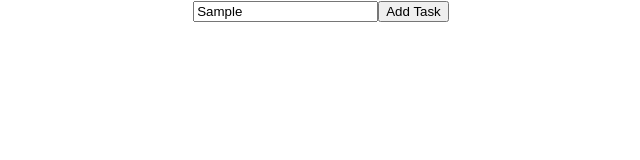
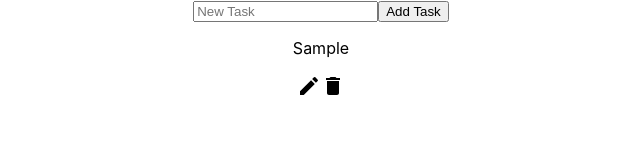
Before and after one commit to erisha/toDo_frontend, a React (Create React App) app: page / in a window 1280 px wide. Both pictures are taken after typing "Sample" into the empty fields and a click on the button "Add Task". Shown: the top 160 px of the page, without its empty margins (319-959 px from the left). Built offline with nearby package versions, Linux system fonts and the light colour scheme.

Commit message:
removed more unnecessary files. added icons to todo list. still working on form and fuctionality

```diff
--- a/package.json
+++ b/package.json
@@ -3,12 +3,17 @@
   "version": "0.1.0",
   "private": true,
   "dependencies": {
+    "@emotion/react": "^11.11.3",
+    "@emotion/styled": "^11.11.0",
+    "@mui/icons-material": "^5.15.9",
+    "@mui/material": "^5.15.9",
     "@testing-library/jest-dom": "^5.17.0",
     "@testing-library/react": "^13.4.0",
     "@testing-library/user-event": "^13.5.0",
     "react": "^18.2.0",
     "react-dom": "^18.2.0",
     "react-scripts": "5.0.1",
+    "uuid": "^9.0.1",
     "web-vitals": "^2.1.4"
   },
   "scripts": {
--- a/src/components/Todo.js
+++ b/src/components/Todo.js
@@ -1,7 +1,16 @@
 import React from 'react'
+import EditIcon from '@mui/icons-material/Edit';
+import DeleteIcon from '@mui/icons-material/Delete';
 
-export const Todo = () => {
+
+export const Todo = ({task}) => {
   return (
-    <div>Todo</div>
+    <div className='Todo'>
+      <p>{task.task}</p>
+      <div>
+        <EditIcon />
+        <DeleteIcon />
+      </div>
+    </div>
   )
 }
--- a/src/components/TodoContainer.js
+++ b/src/components/TodoContainer.js
@@ -1,10 +1,31 @@
-import React from 'react'
-import { TodoForm } from './TodoForm'
+import React, { useState } from 'react';
+import { TodoForm } from './TodoForm';
+import { Todo } from "./Todo";
+import { v4 as uuidv4 } from 'uuid'; // unique ids for tasks
+
+
+uuidv4();
 
 export const TodoContainer = () => {
+  const [todos, setTodos] = useState([]);
+  const addTodo = (todo) => {
+    setTodos([
+      ...todos,
+      { id: uuidv4(), task: todo, completes: false, isEditing: false },
+    ]);
+
+    console.log(todos);
+  };
   return (
-    <div className='TodoContainer'>
-      <TodoForm />
+    <div className="TodoContainer">
+      <TodoForm addTodo={addTodo} />
+      {todos.map((todo, index) => (
+        <Todo
+          task={todo}
+          key={index}/>
+      ))}
+
+
     </div>
-  )
-}
+  );
+};
--- a/src/components/TodoForm.js
+++ b/src/components/TodoForm.js
@@ -1,17 +1,20 @@
 import React, {useState} from 'react'
 
-export const TodoForm = () => {
+export const TodoForm = ({addTodo}) => {
     const [value, setValue] = useState("")
 
     const handleSubmit = e => {
         e.preventDefault();
-        console.log(value);
+        // console.log(value);
+        addTodo(value)
+        setValue("") // clear task after submitting
     }
   return (
     <form className='TodoForm' onSubmit={handleSubmit}>
         <input type='text'
         className='todo-input'
         placeholder='New Task'
+        value={value}
         onChange={(e) => setValue(e.target.value)}//saves input to state
         />
 
```
Also changed, not shown: src/components/RandomActivity.js (added, +7 -0 lines), src/setupTests.js (deleted, +0 -5 lines), src/logo.svg (deleted), 1 other file (tests, documents, lock files or other folders).
